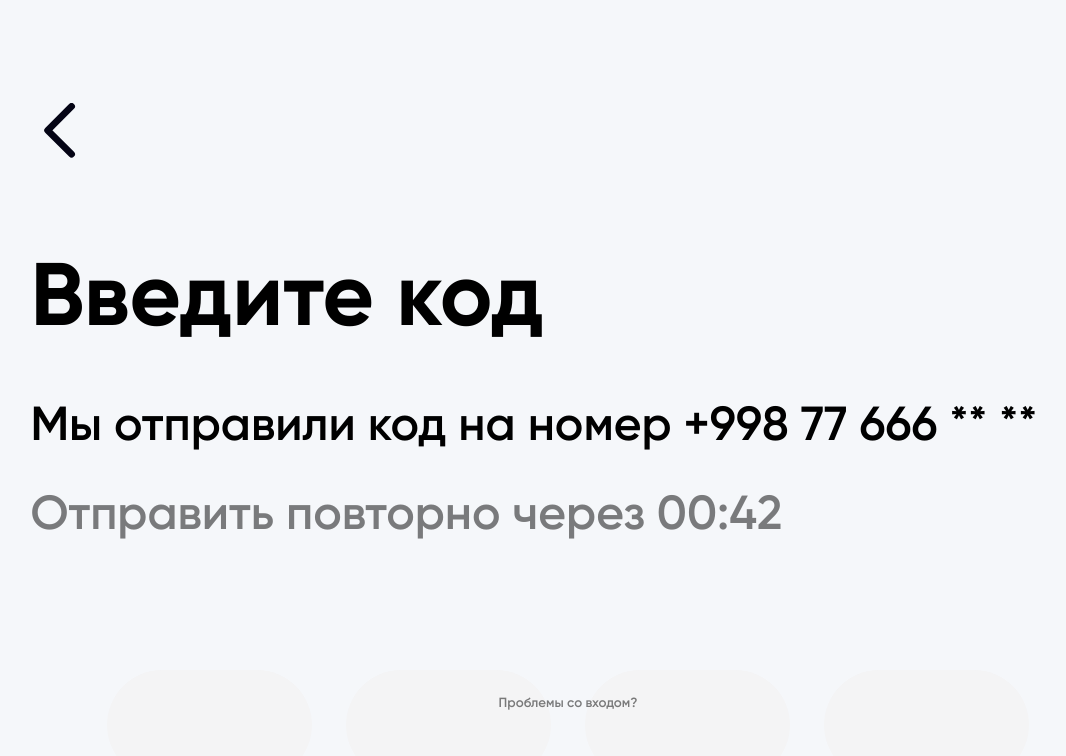
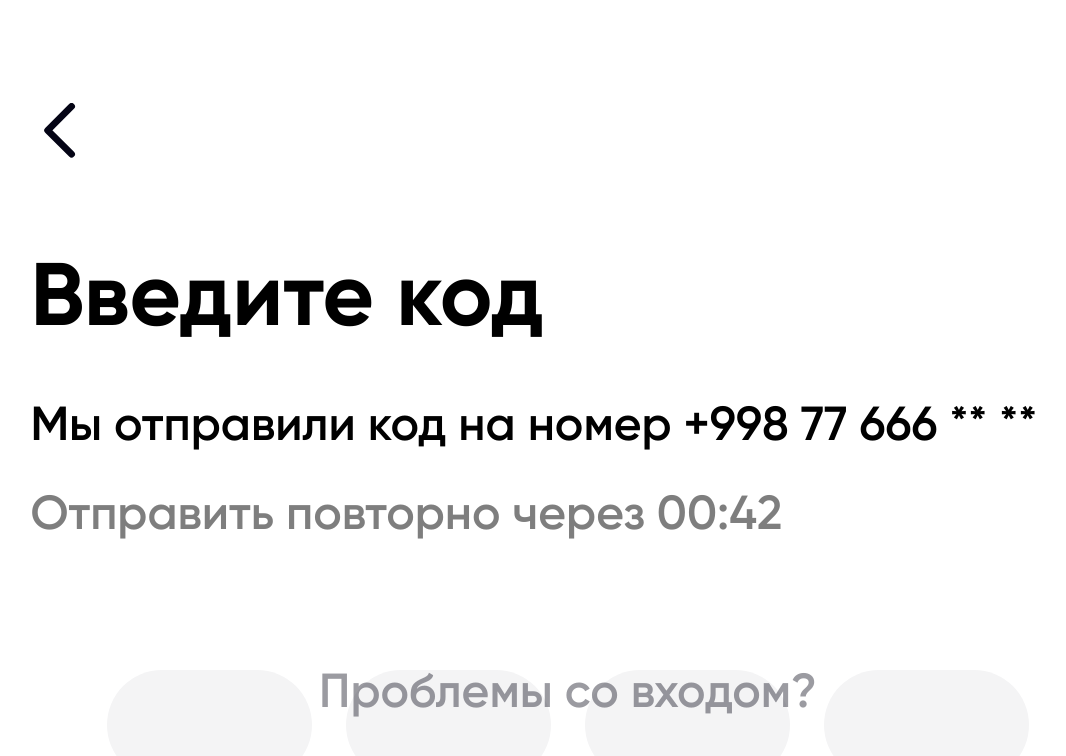
Before and after one commit to avazovjasur/iman-invest, a Next.js app: page /registration/code in a window 1280 px wide. Shown: the top 756 px of the page, without its empty margins (72-1138 px from the left). Built offline with nearby package versions, Linux system fonts and the light colour scheme.

Commit message:
fix: colors

```diff
--- a/src/components/AimInner/AimInner.module.scss
+++ b/src/components/AimInner/AimInner.module.scss
@@ -11,7 +11,7 @@
   @include resa("border-bottom-left-radius", 24px);
   @include resa("border-bottom-right-radius", 24px);
   @include resa("padding", 4px);
-  @include resa("padding-top", 24px);
+  @include resa("padding-top", 6px);
   @include resa("padding-bottom", 21px);
 }
 
--- a/src/pages/home.jsx
+++ b/src/pages/home.jsx
@@ -35,12 +35,12 @@ const Home = () => {
   };
 
   return (
-    <>
+    <div className='wrapper'>
       {activeIndex === 0 && <HomeInner />}
       {activeIndex === 1 && <ProjectsInner />}
       <NavBar activeIndex={activeIndex} setActiveIndex={setActiveIndex} />
       {isOnBoardingVisible && <OnBoarding onClose={handleOnBoardingClose} />}
-    </>
+    </div>
   );
 };
 
--- a/src/pages/registration/code.jsx
+++ b/src/pages/registration/code.jsx
@@ -1,10 +1,17 @@
-import { useRef } from 'react';
+import { useRef, useEffect } from 'react';
 import styles from '../../styles/modules/code.module.scss';
 import { useRouter } from 'next/router';
 
 const Code = () => {
     const router = useRouter();
     const inputRefs = useRef([]);
+
+    useEffect(() => {
+        // Автоматически фокусируемся на первом поле ввода
+        if (inputRefs.current[0]) {
+            inputRefs.current[0].focus();
+        }
+    }, []);
 
     const handleInputChange = (e, index) => {
         const { value } = e.target;
--- a/src/styles/globals.scss
+++ b/src/styles/globals.scss
@@ -43,6 +43,6 @@ a {
   width: 1px;
 }
 
-body {
+.wrapper {
   background-color: #f5f7fa;
 }
--- a/src/styles/modules/bill.module.scss
+++ b/src/styles/modules/bill.module.scss
@@ -28,7 +28,7 @@
 }
 
 .billsHeaderTitle {
-  font-weight: 600;
+  font-weight: 400;
   @include resa("font-size", 16px);
   @include resa("line-height", 20px);
   text-align: left;
--- a/src/styles/modules/code.module.scss
+++ b/src/styles/modules/code.module.scss
@@ -74,11 +74,12 @@
 .helpContainer {
     position: absolute;
     @include resa("bottom", 20px);
-    font-weight: 500;
-    @include resa("font-size", 14px);
-    @include resa("line-height", 22px);
-    color: black;
-    opacity: 0.5;
+    button {
+        color: rgba(4, 4, 21, 0.4);
+        font-weight: 500;
+        @include resa("font-size", 14px);
+        @include resa("line-height", 22px);
+    }
 }
 
 .backButton {
```
